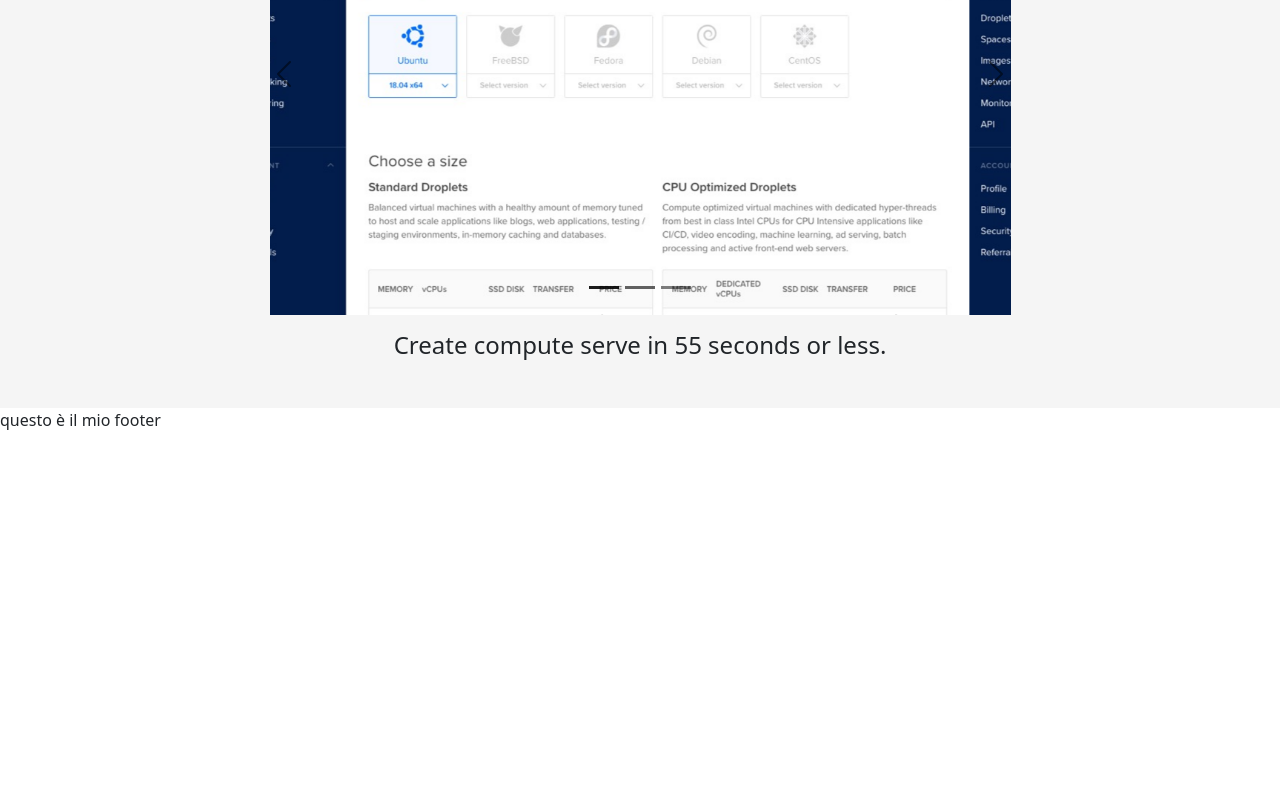
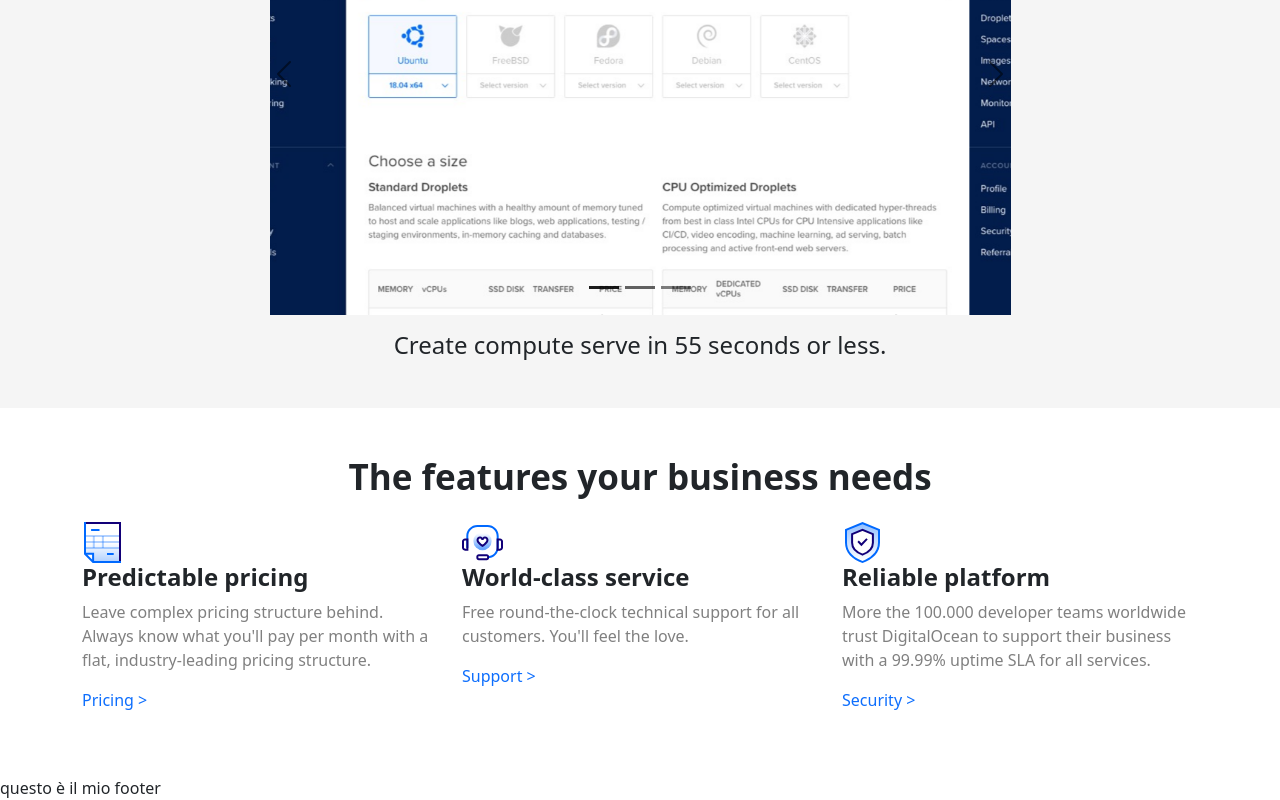
Before and after one commit to dominici94/digital-ocean, a Vue app: page / in a window 1280 px wide. Shown: the part 1841-2641 px from the top of the page. Before the commit the page ends 2273 px from the top, so only its background shows below. Built offline with nearby package versions, Linux system fonts and the light colour scheme.

Commit message:
features section

```diff
--- a/src/components/macro/Main.vue
+++ b/src/components/macro/Main.vue
@@ -3,6 +3,7 @@
     <Collaborations />
     <Deploy />
     <FirstSlider />
+    <Features />
   </main>
 </template>
 
@@ -10,6 +11,7 @@
 import Collaborations from "../sections/Collaborations.vue";
 import Deploy from "../../components/sections/Deploy.vue";
 import FirstSlider from "../../components/sections/FirstSlider.vue";
+import Features from "../../components/sections/Features.vue";
 
 export default {
   name: "Main",
@@ -17,6 +19,7 @@
     Collaborations,
     Deploy,
     FirstSlider,
+    Features,
   },
 };
 </script>
--- /dev/null
+++ b/src/components/sections/Features.vue
@@ -0,0 +1,75 @@
+<template>
+  <section>
+    <div class="container-lg my-5">
+      <h2 class="text-center">
+        <strong>The features your business needs</strong>
+      </h2>
+
+      <div class="row">
+        <div class="col-12 col-md-4 py-3">
+          <div class="img-container">
+            <img src="../../assets/img/pred-pricing.svg" alt="img-def" />
+          </div>
+          <div class="d-flex flex-column">
+            <h4>Predictable pricing</h4>
+            <p>
+              Leave complex pricing structure behind. Always know what you'll
+              pay per month with a flat, industry-leading pricing structure.
+            </p>
+            <a href="#">Pricing ></a>
+          </div>
+        </div>
+
+        <div class="col-12 col-md-4 py-3">
+          <div class="img-container">
+            <img src="../../assets/img/world-class.svg" alt="img-def" />
+          </div>
+          <div class="d-flex flex-column">
+            <h4>World-class service</h4>
+            <p>
+              Free round-the-clock technical support for all customers. You'll
+              feel the love.
+            </p>
+            <a href="#">Support ></a>
+          </div>
+        </div>
+        <div class="col-12 col-md-4 py-3">
+          <div class="img-container">
+            <img src="../../assets/img/reliable-platform.svg" alt="img-def" />
+          </div>
+          <div class="d-flex flex-column">
+            <h4>Reliable platform</h4>
+            <p>
+              More the 100.000 developer teams worldwide trust DigitalOcean to
+              support their business with a 99.99% uptime SLA for all services.
+            </p>
+            <a href="#">Security ></a>
+          </div>
+        </div>
+      </div>
+    </div>
+  </section>
+</template>
+
+<script>
+export default {
+  name: "Features",
+};
+</script>
+
+<style lang="scss" scoped>
+h2 {
+  font-size: 2.1875rem;
+}
+
+h4 {
+  font-weight: bold;
+}
+p {
+  color: grey;
+}
+
+a {
+  text-decoration: none;
+}
+</style>
--- a/src/main.js
+++ b/src/main.js
@@ -11,5 +11,3 @@
 new Vue({
   render: h => h(App),
 }).$mount('#app');
-
-document.getElementById('')
```
